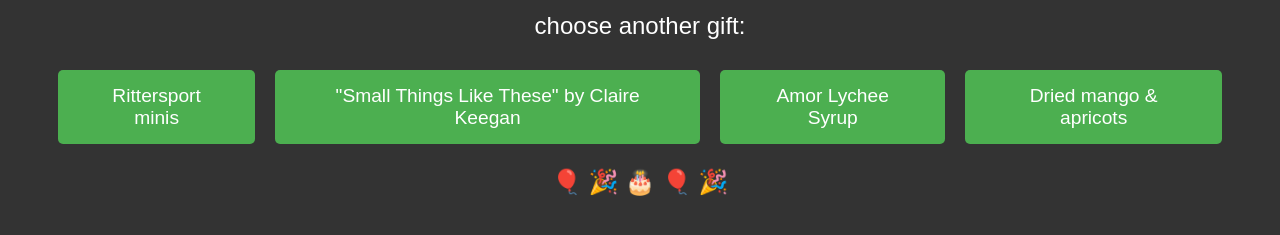
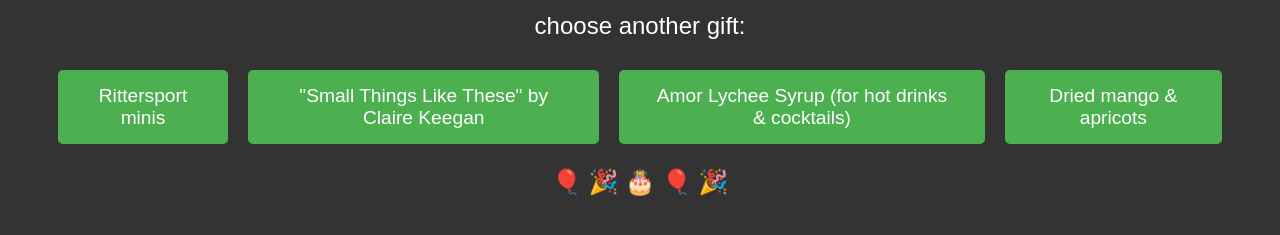
Before and after one commit to steel424/happybirthday, a website: page public/index.html in a window 1280 px wide. Shown: the part 165-400 px from the top of the page. Drawn offline with Linux system fonts and the light colour scheme.

Commit message:
Updated index.html

```diff
--- a/public/index.html
+++ b/public/index.html
@@ -19,7 +19,7 @@
   <div class="choices">
     <button class="choice-btn" onclick="submitChoice('Rittersport minis')">Rittersport minis</button>
     <button class="choice-btn" onclick="submitChoice('Small Things Like These by Claire Keegan')">"Small Things Like These" by Claire Keegan</button>
-    <button class="choice-btn" onclick="submitChoice('Amor Lychee ')">Amor Lychee Syrup</button>
+    <button class="choice-btn" onclick="submitChoice('Amor Lychee Syrup')">Amor Lychee Syrup (for hot drinks & cocktails)</button>
     <button class="choice-btn" onclick="submitChoice('Dried mango & apricots')">Dried mango & apricots</button>
   </div>
 
```
